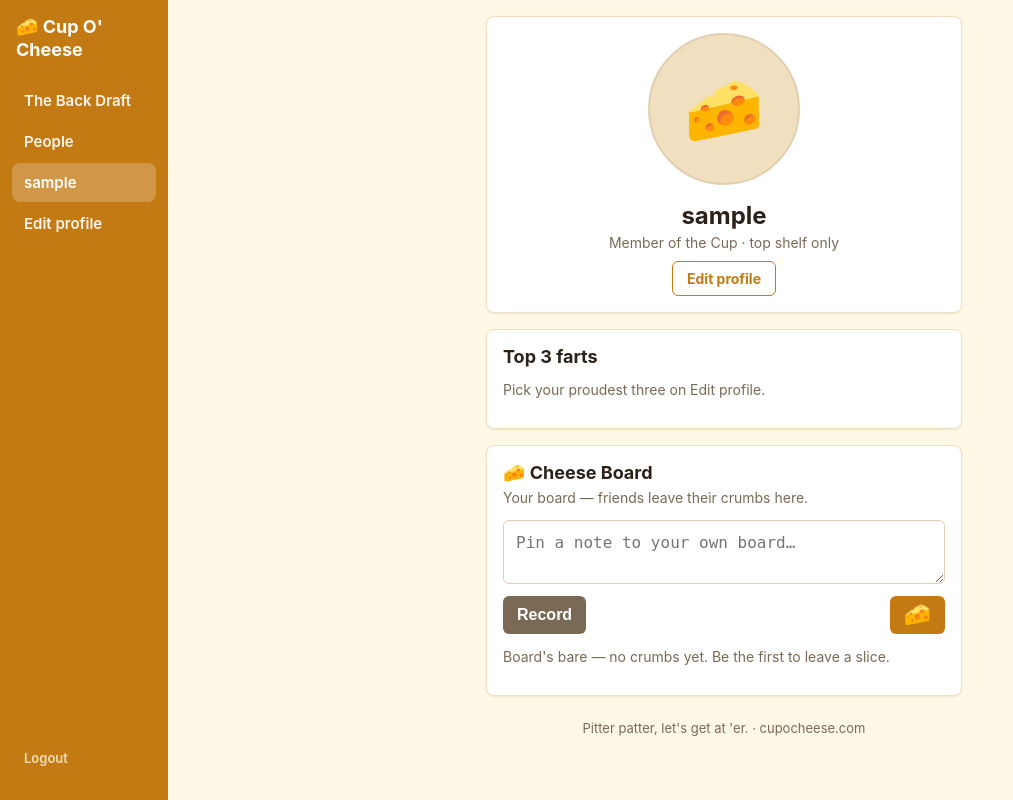
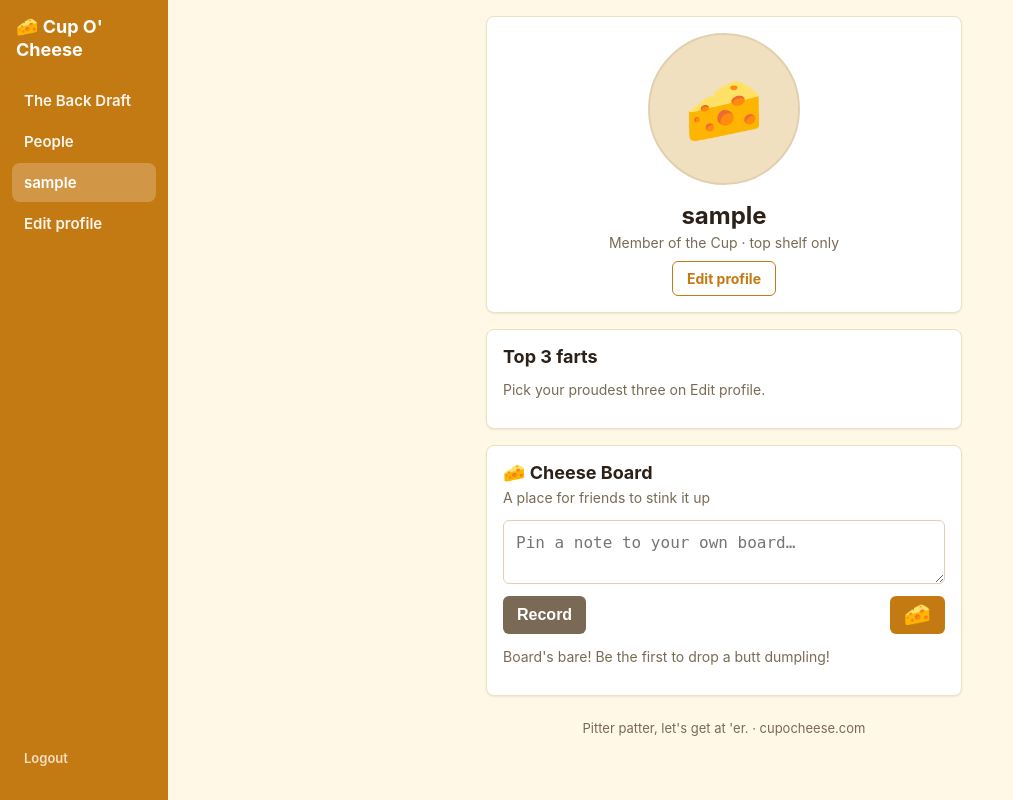
Before and after one commit to jason85alexander-arch/cupocheese, a Flask app: a page that uses templates/profile.html in a window 1280 px wide. Shown: the whole page, without its empty margins (0-1013 px from the left). Run offline with Flask 3, Linux system fonts and the light colour scheme; the visitor is signed in with stand-in values (Sample User, id 1); data comes from the database, SQL or seed files in the repository; data that the repository does not hold is empty.

Commit message:
Cheese Board copy: stink it up / butt dumpling

```diff
--- a/templates/profile.html
+++ b/templates/profile.html
@@ -59,7 +59,7 @@
 </div>
 <div class="card" id="board">
     <h2 class="section-title">🧀 Cheese Board</h2>
-    <p class="muted" style="margin-top:-6px">{% if is_owner %}Your board — friends leave their crumbs here.{% else %}Leave {{ profile.username }} a little something on their board.{% endif %}</p>
+    <p class="muted" style="margin-top:-6px">A place for friends to stink it up</p>
     <form action="{{ url_for('board_post', username=profile.username) }}" method="post" enctype="multipart/form-data" id="board-form">
         <textarea name="body" id="board-body" rows="2" maxlength="{{ board_max }}" placeholder="{% if is_owner %}Pin a note to your own board…{% else %}Say cheese to {{ profile.username }}…{% endif %}"></textarea>
         <input type="file" name="audio" id="board-audio" accept="audio/webm,audio/ogg,audio/mp4,audio/*,.webm,.ogg,.mp4,.m4a,.wav,.mp3" hidden>
@@ -111,7 +111,7 @@
         {% endfor %}
     </ul>
     {% else %}
-    <p class="muted">Board's bare — no crumbs yet. Be the first to leave a slice.</p>
+    <p class="muted">Board's bare! Be the first to drop a butt dumpling!</p>
     {% endif %}
 </div>
 
```
